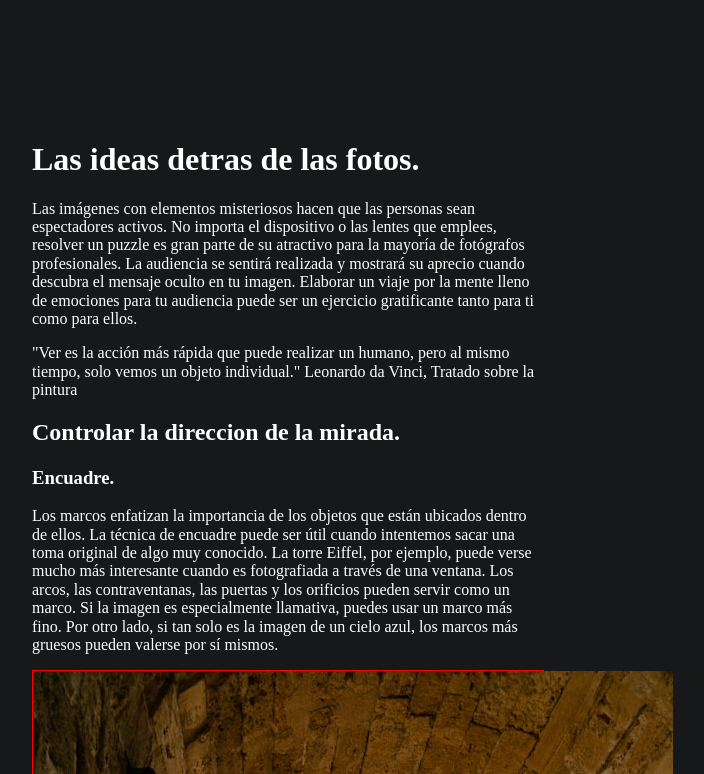
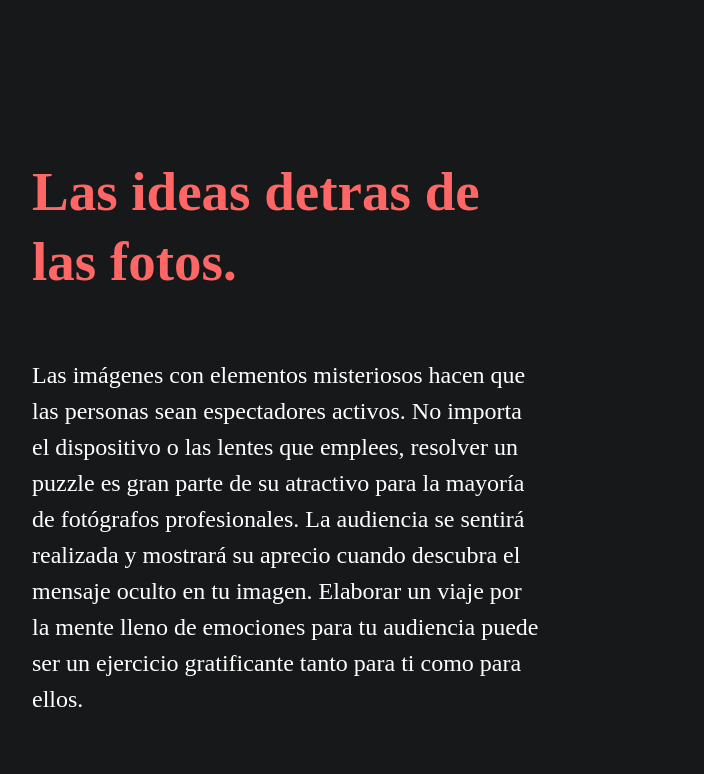
Before and after one commit to SebastianHerreraPC/Daily-pages-D4, a plain HTML site: page index.html in a window 1280 px wide. Shown: the top 774 px of the page, without its empty margins (352-1056 px from the left). Drawn offline with Linux system fonts and the light colour scheme.

Commit message:
primer bloque

```diff
--- /dev/null
+++ b/blocks/content.css
@@ -0,0 +1,36 @@
+.content {
+  width: 40%;
+  margin: auto;
+}
+.content__container {
+}
+.content__head {
+}
+.content__title {
+}
+.content__title_item_main {
+  color: #f66;
+  font-size: 55px;
+  line-height: 70px;
+  margin-bottom: 60px;
+}
+.content__text {
+  font-size: 24px;
+  line-height: 36px;
+  margin-bottom: 60px;
+}
+.content__quote {
+  font-size: 30px;
+  line-height: 42px;
+  padding: 40px;
+  margin-bottom: 60px;
+  border-top: 2px solid #ff6666;
+  border-bottom: 2px solid #ff6666;
+}
+.content__quote-origin {
+  display: block;
+  color: #a6a6a6;
+  font-size: 20px;
+  margin-top: 50px;
+  margin-right: -50px;
+}
--- a/index.css
+++ b/index.css
@@ -1,4 +1,5 @@
 @import url(/blocks/header.css);
+@import url(/blocks/content.css);
 
 @import url(/blocks/footer.css);
 
@@ -8,10 +9,7 @@ body {
   margin: auto;
   background-color: #161819;
 }
-.content {
-  width: 40%;
-  margin: auto;
-}
+
 div {
   border: 1px solid red;
 }
```
